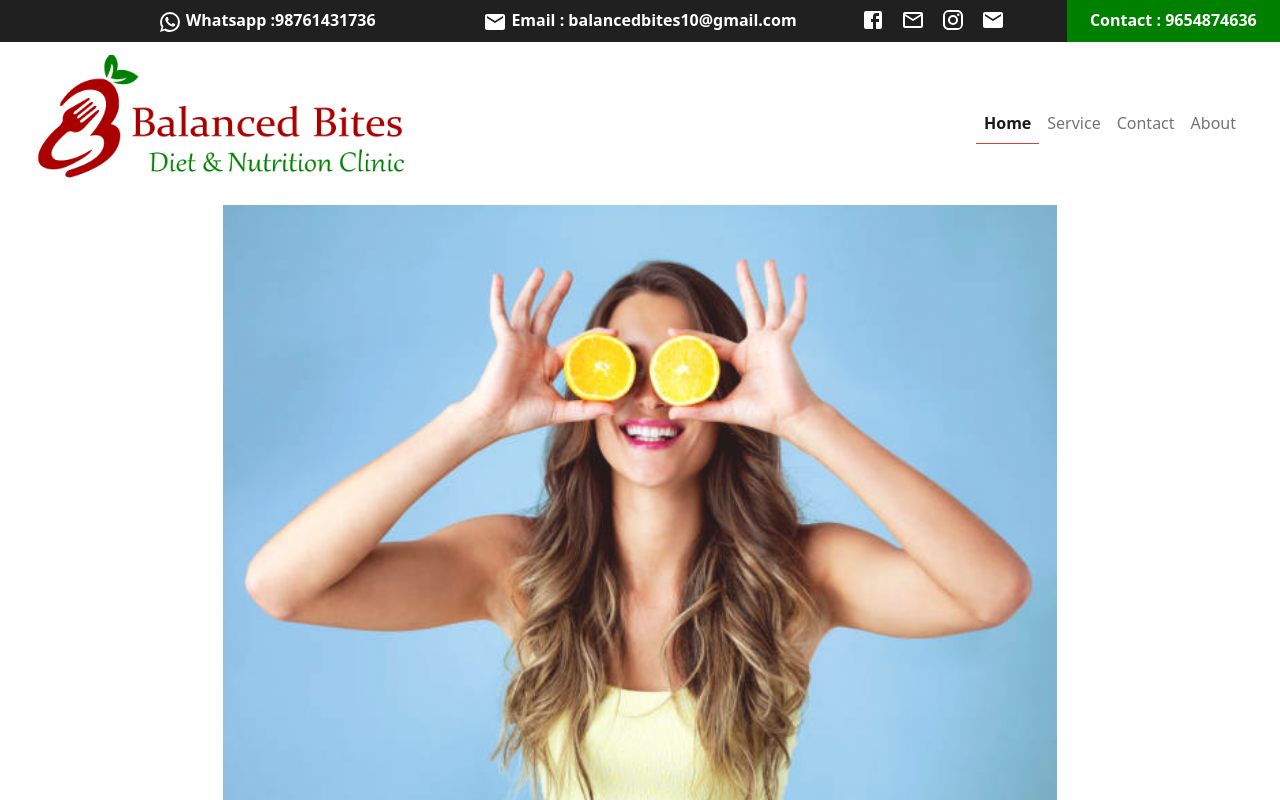
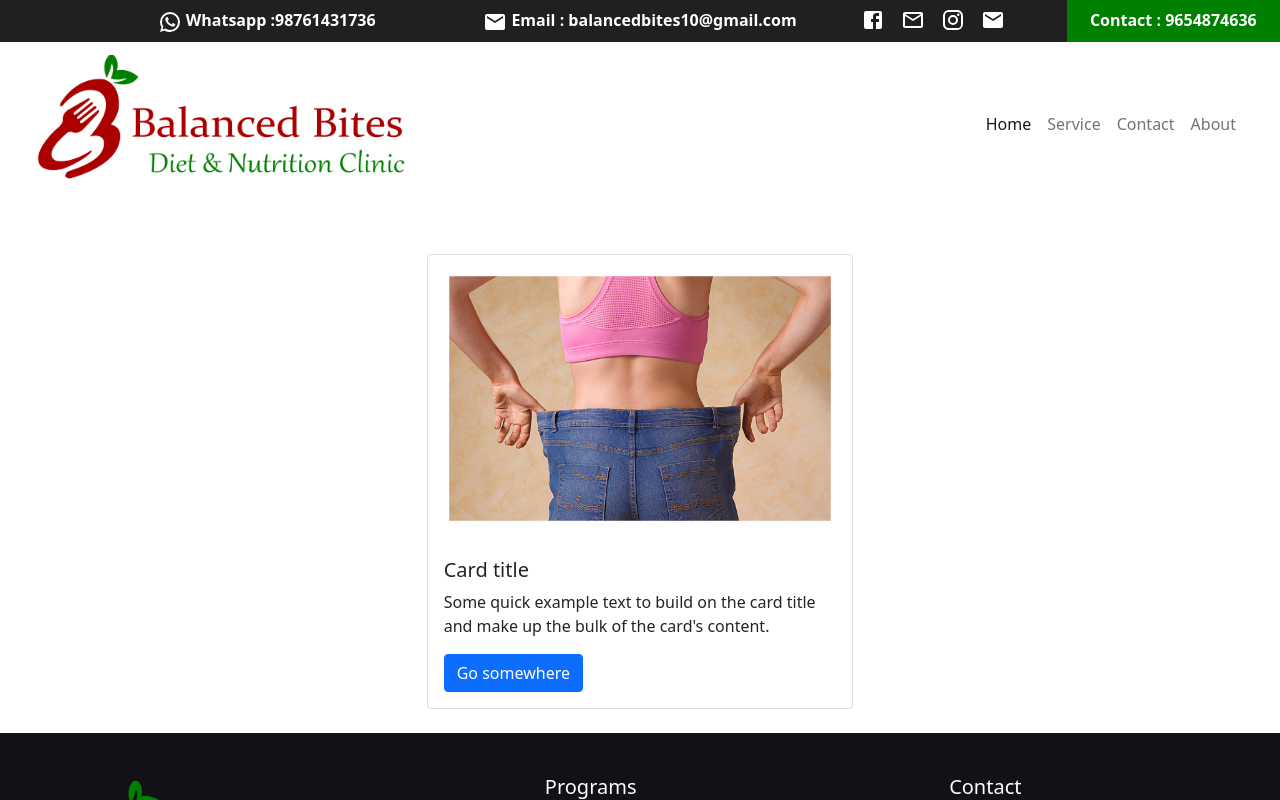
Before and after one commit to aggyash99/balanced-bites-prod, a React (Create React App) app in the folder file/: page /jquery in a window 1280 px wide. Before the commit this address led to /. Shown: the top 800 px of the page. Built offline with nearby package versions, Linux system fonts and the light colour scheme.

Commit message:
only jquery

```diff
--- a/file/package.json
+++ b/file/package.json
@@ -11,6 +11,7 @@
     "@testing-library/user-event": "^12.6.0",
     "bootstrap": "^5.0.0-beta1",
     "gh-pages": "^3.1.0",
+    "jquery": "^3.6.0",
     "react": "^17.0.1",
     "react-bootstrap": "^1.4.0",
     "react-dom": "^17.0.1",
--- a/file/src/App.css
+++ b/file/src/App.css
@@ -345,6 +345,24 @@ box-shadow: 1px 2px 2px 4px rgb(228, 222, 222);
 }
 
 /* control image height */
-.servicescard{
+
+
+.cards{
+    padding: 5px;
+    box-shadow: 2px 2px 4px 4px grey;
 
 }
+.menues{
+    position: relative;
+    transition: 500ms ease-out;
+}
+.card-img-top{
+    padding: 5%;
+   /* transition: transform ease-in 500ms;*/
+}
+
+/*.card-img-top:hover{
+    transform: scale(1.1,1.1);
+    opacity: 0.8;
+
+}*/
--- a/file/src/App.js
+++ b/file/src/App.js
@@ -9,8 +9,8 @@ import Navbar from './components/Navbar'
 import './App.css';
 import Service from './components/Service';
 import Header from './components/Header';
-import Carousel from './components/Carousel';
 import Footer from './components/Footer'
+import jquery from './components/Jquary'
 
 function App() {
   return (
@@ -21,6 +21,8 @@ function App() {
         <Route exact path = "/" component={Home}/>
         <Route exact path = "/About" component={About}/>
         <Route exact path = "/Contact" component={Contact}/>
+
+        <Route exact path = "/jquery" component={jquery} ></Route>
         <Route exact path = "/Service" component={Service}/>
         <Redirect to = "/" />
       </Switch>
--- /dev/null
+++ b/file/src/components/Jquary.jsx
@@ -0,0 +1,42 @@
+import React, { Component } from 'react';
+import $ from 'jquery';
+import { findDOMNode } from 'react-dom';
+import image from '../Image/services/fit.jpg';
+
+class jquery extends Component{
+
+    hand = () =>{
+        const e = findDOMNode(this.refs.toggle);
+        $(e).show(300);
+    }
+
+    back = () =>{
+        const e = findDOMNode(this.refs.toggle);
+        $(e).hide(300);
+    }
+
+
+    render(){
+        return (
+            <>
+           <div className=" col-9 col-lg-4 mt-5  mx-auto">
+    <div class="card">
+  <img class="card-img-top"  onMouseEnter={this.hand} onMouseLeave={this.back} src={image} alt="Card image cap" />
+  <div class="card-body"ref="toggle">
+    <h5 class="card-title" >Card title</h5>
+    <p class="card-text">Some quick example text to build on the card title and make up the bulk of the card's content.</p>
+    <a href="#" class="btn btn-primary">Go somewhere</a>
+    </div>
+    </div>
+    </div>
+
+</>
+        );
+
+    }
+
+}
+
+
+
+export default jquery;
```
Also changed, not shown: 2 other files (tests, documents, lock files or other folders).
